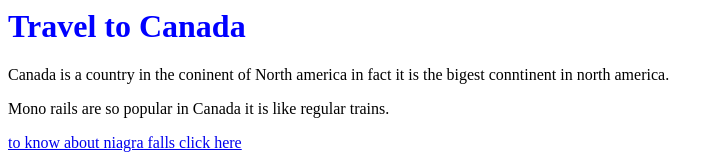
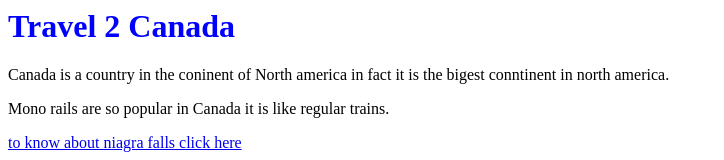
Before and after one commit to rushin92/rushin92.github.io, a plain HTML site: page TravelToCanada.html in a window 1280 px wide. Shown: the top 160 px of the page, without its empty margins (0-724 px from the left). Drawn offline with Linux system fonts and the light colour scheme.

Commit message:
changed file

```diff
--- a/TravelToCanada.html
+++ b/TravelToCanada.html
@@ -10,8 +10,7 @@
 
     <body style="background-color:white;">
 
-
-        <h1 id="first">Travel to Canada</h1>
+        <h1 id="first">Travel 2 Canada</h1>
     <p>Canada is a country in the coninent of North america in fact it is the bigest conntinent in north america.</p>
     <p>Mono rails are so popular in Canada it is like regular trains.
     </p>
```
